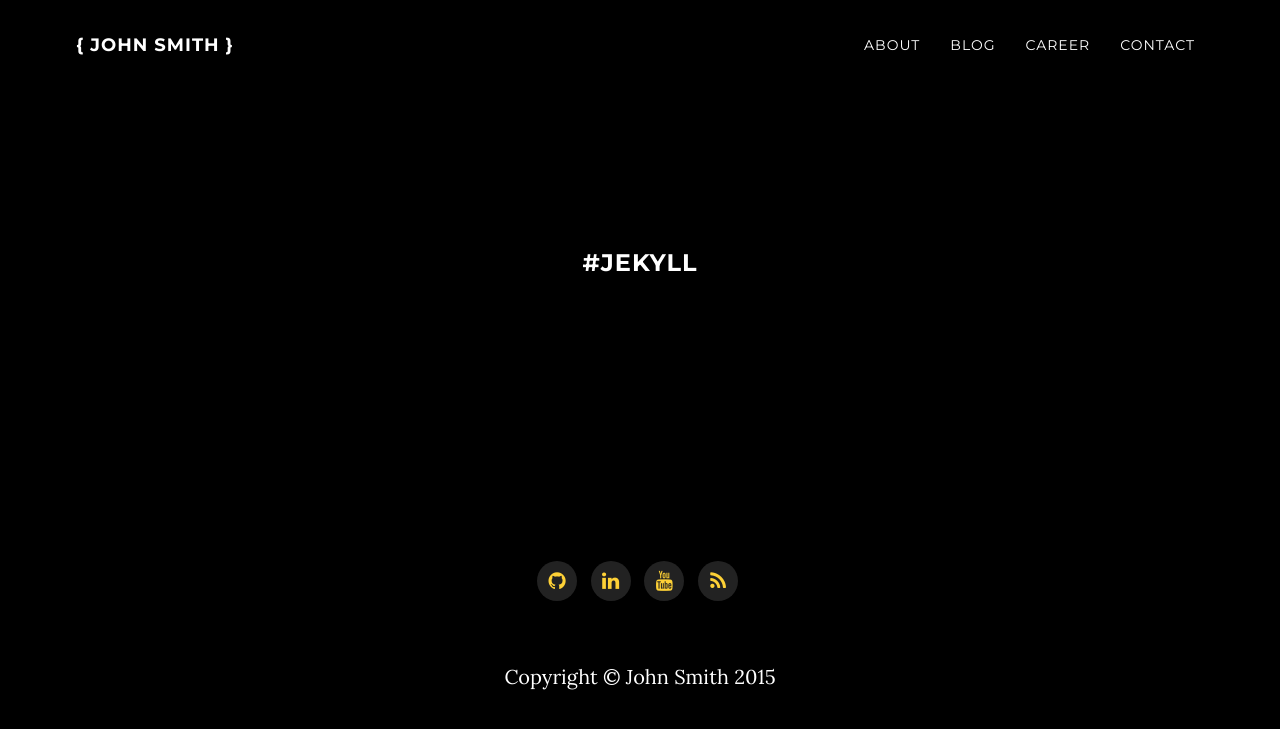
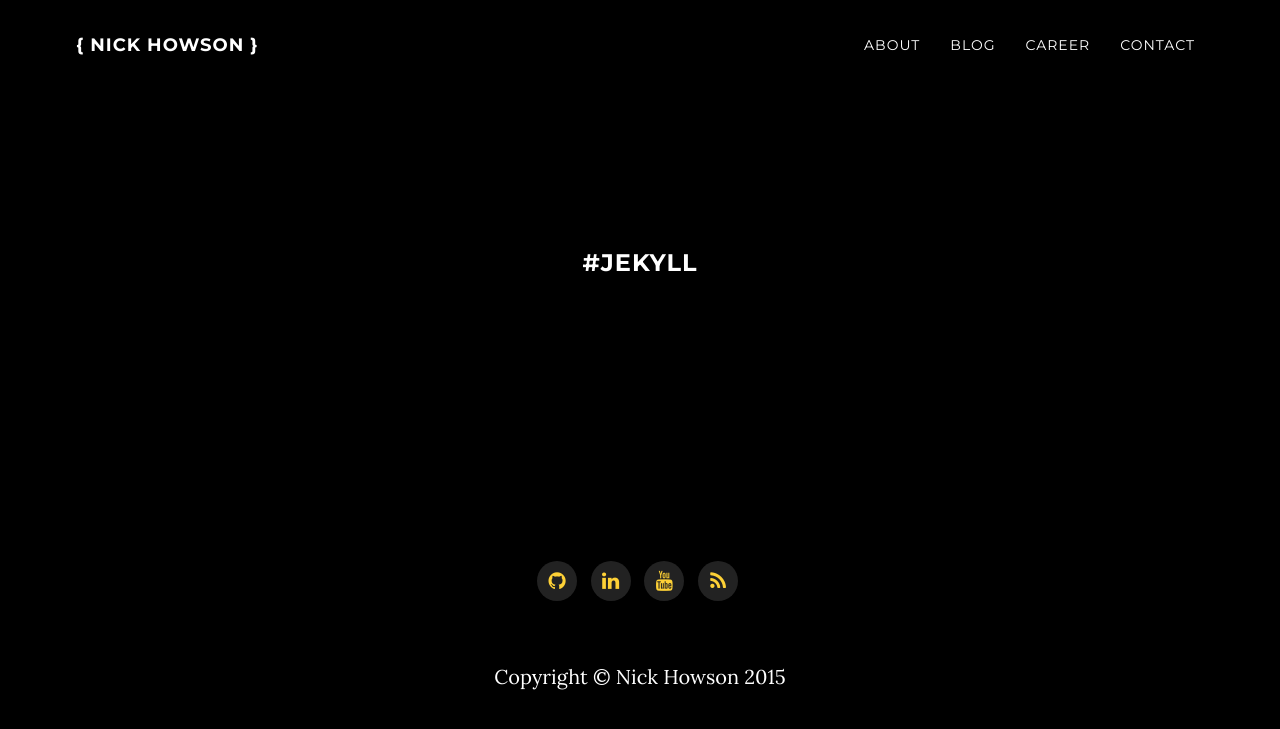
Before and after one commit to nick-howson/nick-howson.github.io-old, a Jekyll site: the page built from tags/jekyll.html, in a window 1280 px wide and 935 px high. Shown: the top 729 px of the window. Built offline with Jekyll 4.4.1, drawn with Linux system fonts in a browser that asks for light colours; nearby versions of some CDN libraries.

Commit message:
config changes

```diff
--- a/404.html
+++ b/404.html
@@ -2,3 +2,6 @@
 layout: error
 title: 404
 ---
+##Why are you still procrastinating?
+
+#####Check <a href="http://waitbutwhy.com/2013/11/how-to-beat-procrastination.html" target="_blank">this</a> out if you want to stop looking for pages that don't exist
--- a/_config.yml
+++ b/_config.yml
@@ -1,9 +1,9 @@
 # Site settings
 
-author: "John Smith"
-url: "http://panossakkos.github.io/personal-jekyll-theme/"
+author: "Nick Howson"
+url: "http://nickhowson.id.au"
 lang: "en"
-title: "{ John Smith }"
+title: "{ Nick Howson }"
 description: "Blog and website of John Smith, blogging mainly for tech. Opinions expressed are mine."
 keywords: "smith, jones, personal, jekyll, theme"
 favicon: "img/favicon.ico"
```
